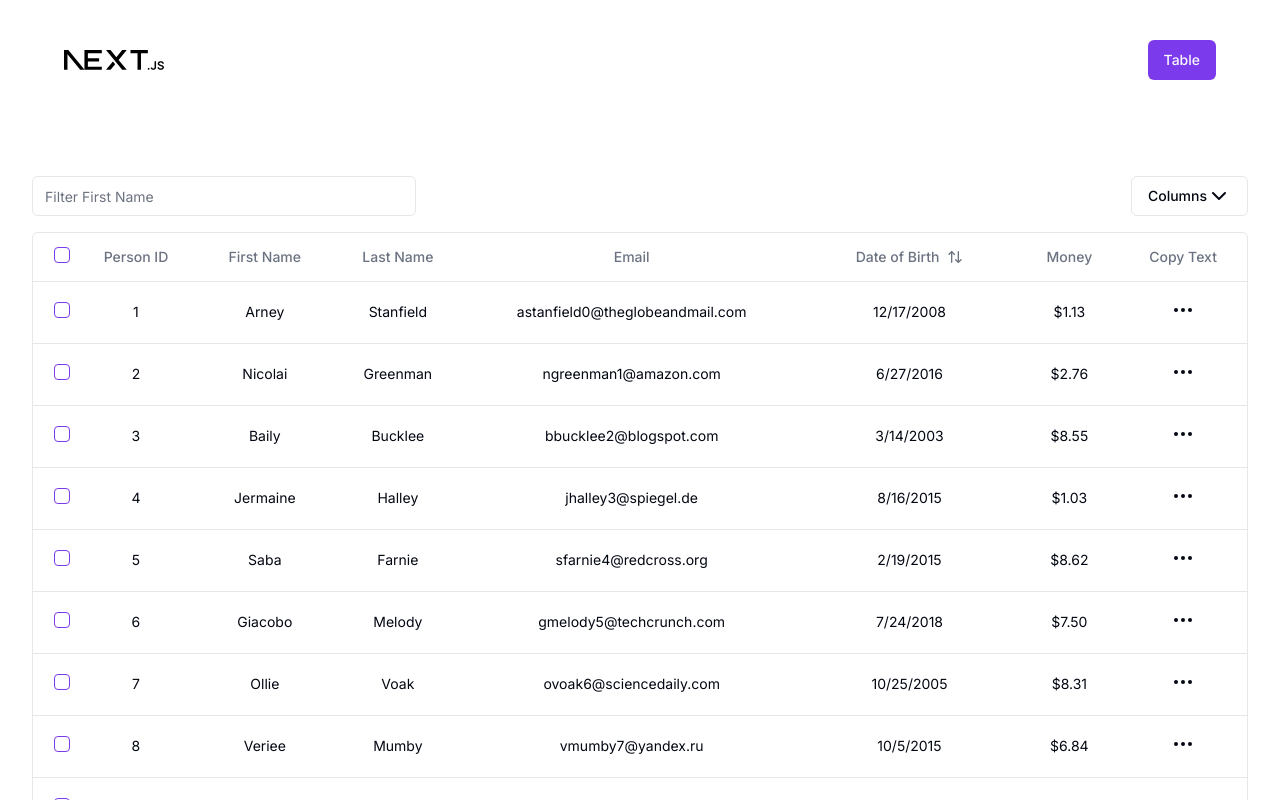
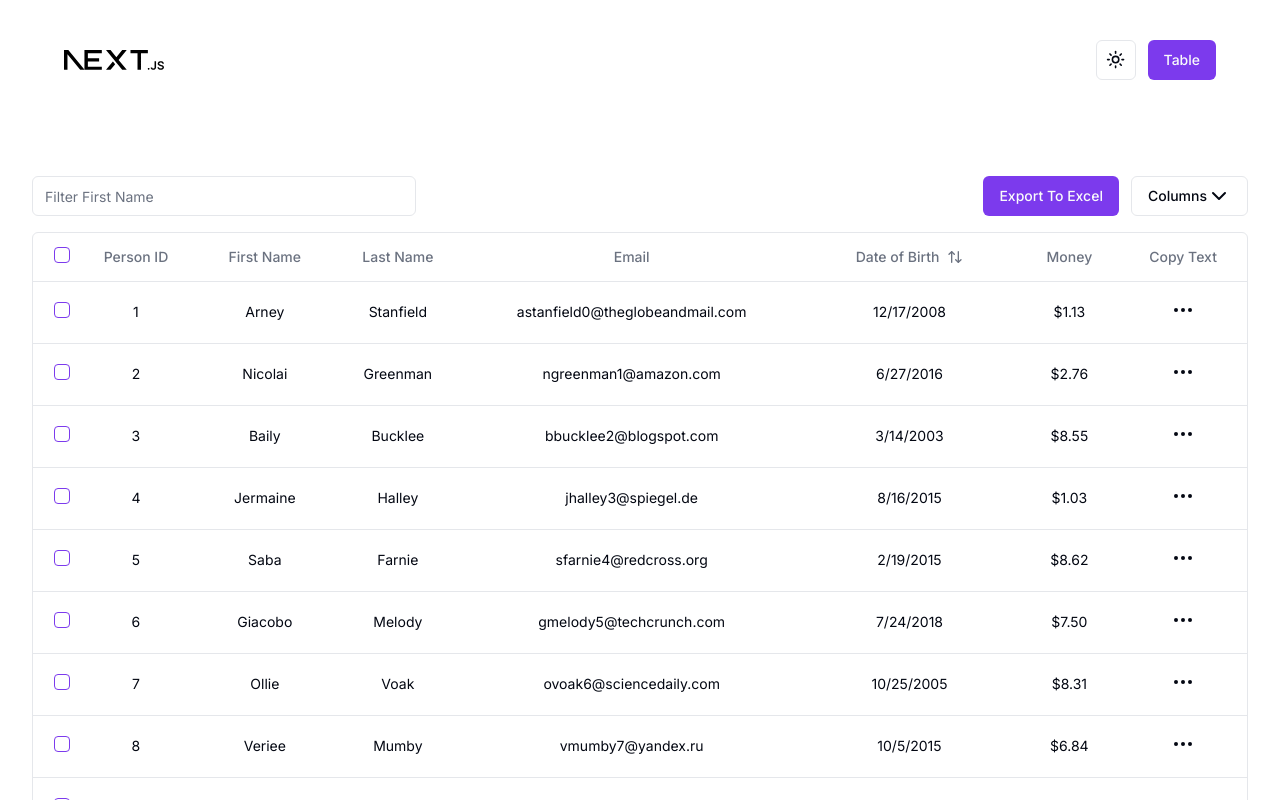
Before and after one commit to siddiquenaim/shadcn-practice-project, a Next.js app: page /people in a window 1280 px wide. Shown: the top 800 px of the page. Built offline with nearby package versions, Linux system fonts and the light colour scheme.

Commit message:
Implemented export to excel

```diff
--- a/app/layout.tsx
+++ b/app/layout.tsx
@@ -2,6 +2,7 @@
 import { Inter } from "next/font/google";
 import "./globals.css";
 import NavBar from "@/components/custom/Nav";
+import { ThemeProvider } from "@/components/theme-provider";
 
 const inter = Inter({ subsets: ["latin"] });
 
@@ -18,8 +19,15 @@
   return (
     <html lang="en">
       <body className={inter.className}>
-        <NavBar />
-        {children}
+        <ThemeProvider
+          attribute="class"
+          defaultTheme="system"
+          enableSystem
+          disableTransitionOnChange
+        >
+          <NavBar />
+          {children}
+        </ThemeProvider>
       </body>
     </html>
   );
--- a/app/people/PeopleDataTable.tsx
+++ b/app/people/PeopleDataTable.tsx
@@ -24,7 +24,7 @@
   TableRow,
 } from "@/components/ui/table";
 
-import React, { useState } from "react";
+import React, { useEffect, useState } from "react";
 import { Button } from "@/components/ui/button";
 import { Input } from "@/components/ui/input";
 import {
@@ -34,6 +34,7 @@
   DropdownMenuTrigger,
 } from "@/components/ui/dropdown-menu";
 import { ChevronDown } from "lucide-react";
+import { downLoadToExcel } from "@/lib/xlsx";
 
 interface DataTableProps<TData, TValue> {
   columns: ColumnDef<TData, TValue>[];
@@ -52,23 +53,23 @@
 
   // setting table data
   const table = useReactTable({
-    //fetching data
+    //data and column to generate table
     data,
     columns,
 
-    //loading functions
+    //table core functions
     getCoreRowModel: getCoreRowModel(),
     getPaginationRowModel: getPaginationRowModel(),
     getSortedRowModel: getSortedRowModel(),
     getFilteredRowModel: getFilteredRowModel(),
 
-    //on action
+    //on states change
     onSortingChange: setSorting,
     onColumnFiltersChange: setColumnFilters,
     onColumnVisibilityChange: setColumnVisibility,
     onRowSelectionChange: setRowSelection,
 
-    //updating state
+    //update state
     state: {
       sorting,
       columnFilters,
@@ -76,6 +77,8 @@
       rowSelection,
     },
   });
+
+  useEffect(() => {}, []);
 
   return (
     <div className="mb-20">
@@ -92,6 +95,12 @@
           }
           className="max-w-sm"
         />
+
+        <div className="flex gap-3">
+          {/* export to excel */}
+          <Button variant="default" onClick={() => downLoadToExcel()}>
+            Export To Excel
+          </Button>
 
           {/* column visibility */}
           <DropdownMenu>
@@ -122,6 +131,7 @@
                 })}
             </DropdownMenuContent>
           </DropdownMenu>
+        </div>
       </div>
 
       {/* table */}
--- a/components/custom/Nav.tsx
+++ b/components/custom/Nav.tsx
@@ -1,6 +1,7 @@
 import Image from "next/image";
 import { Button } from "../ui/button";
 import Link from "next/link";
+import { ModeToggle } from "./ThemeToggle";
 
 const NavBar = () => {
   return (
@@ -20,9 +21,9 @@
         </Link>
       </div>
       {/* buttons */}
-      <div>
+      <div className="flex items-center gap-3">
+        <ModeToggle />
         <Link href="people">
-          {" "}
           <Button>Table</Button>
         </Link>
       </div>
--- /dev/null
+++ b/components/custom/ThemeToggle.tsx
@@ -0,0 +1,40 @@
+"use client";
+
+import * as React from "react";
+import { Moon, Sun } from "lucide-react";
+import { useTheme } from "next-themes";
+
+import { Button } from "@/components/ui/button";
+import {
+  DropdownMenu,
+  DropdownMenuContent,
+  DropdownMenuItem,
+  DropdownMenuTrigger,
+} from "@/components/ui/dropdown-menu";
+
+export function ModeToggle() {
+  const { setTheme } = useTheme();
+
+  return (
+    <DropdownMenu>
+      <DropdownMenuTrigger asChild>
+        <Button variant="outline" size="icon">
+          <Sun className="h-[1.2rem] w-[1.2rem] rotate-0 scale-100 transition-all dark:-rotate-90 dark:scale-0" />
+          <Moon className="absolute h-[1.2rem] w-[1.2rem] rotate-90 scale-0 transition-all dark:rotate-0 dark:scale-100" />
+          <span className="sr-only">Toggle theme</span>
+        </Button>
+      </DropdownMenuTrigger>
+      <DropdownMenuContent align="end">
+        <DropdownMenuItem onClick={() => setTheme("light")}>
+          Light
+        </DropdownMenuItem>
+        <DropdownMenuItem onClick={() => setTheme("dark")}>
+          Dark
+        </DropdownMenuItem>
+        <DropdownMenuItem onClick={() => setTheme("system")}>
+          System
+        </DropdownMenuItem>
+      </DropdownMenuContent>
+    </DropdownMenu>
+  );
+}
--- /dev/null
+++ b/components/theme-provider.tsx
@@ -0,0 +1,9 @@
+"use client";
+
+import * as React from "react";
+import { ThemeProvider as NextThemesProvider } from "next-themes";
+import { type ThemeProviderProps } from "next-themes/dist/types";
+
+export function ThemeProvider({ children, ...props }: ThemeProviderProps) {
+  return <NextThemesProvider {...props}>{children}</NextThemesProvider>;
+}
--- /dev/null
+++ b/lib/xlsx.ts
@@ -0,0 +1,44 @@
+import xlsx, { IJsonSheet } from "json-as-xlsx";
+import { people } from "@/app/data/people";
+
+export function downLoadToExcel() {
+  let columns: IJsonSheet[] = [
+    {
+      sheet: "Persons",
+      columns: [
+        {
+          label: "Person ID",
+          value: "id",
+        },
+        {
+          label: "First Name",
+          value: "first_name",
+        },
+        {
+          label: "Last Name",
+          value: "last_name",
+        },
+        {
+          label: "Email",
+          value: "email",
+        },
+        {
+          label: "Date of Birth",
+          value: (row) => new Date(row.date_of_birth).toLocaleDateString(),
+        },
+        {
+          label: "Money",
+          value: "money",
+        },
+      ],
+
+      content: people,
+    },
+  ];
+
+  let settings = {
+    fileName: "People",
+  };
+
+  xlsx(columns, settings);
+}
--- a/package.json
+++ b/package.json
@@ -16,8 +16,10 @@
     "@tanstack/react-table": "^8.11.3",
     "class-variance-authority": "^0.7.0",
     "clsx": "^2.1.0",
+    "json-as-xlsx": "^2.5.6",
     "lucide-react": "^0.263.1",
     "next": "14.0.4",
+    "next-themes": "^0.2.1",
     "react": "^18",
     "react-dom": "^18",
     "tailwind-merge": "^2.2.0",
```
Also changed, not shown: 1 other file (tests, documents, lock files or other folders). Lines whose indentation alone changed are shown as unchanged.
